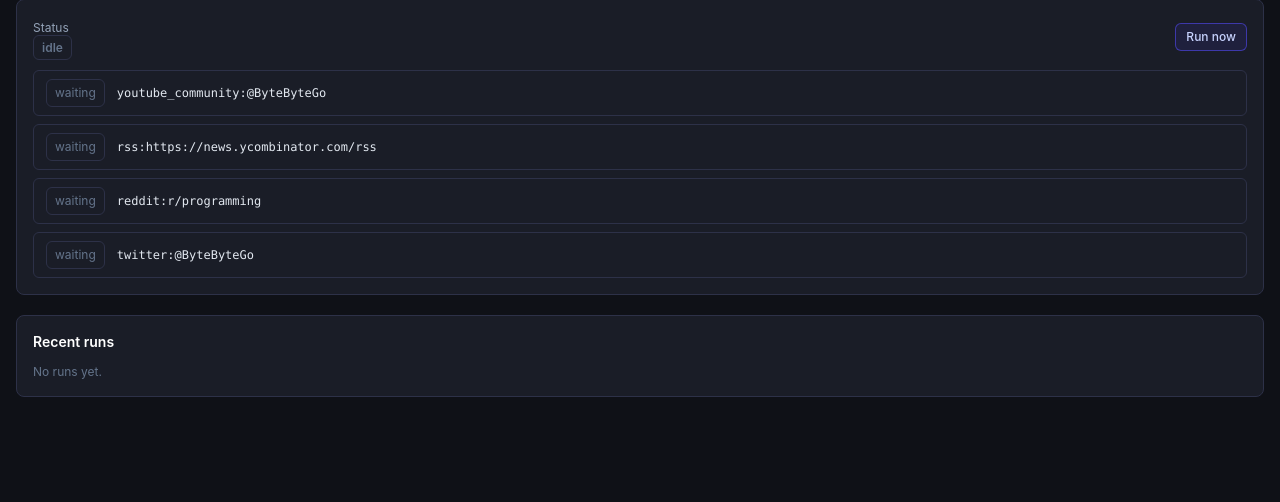
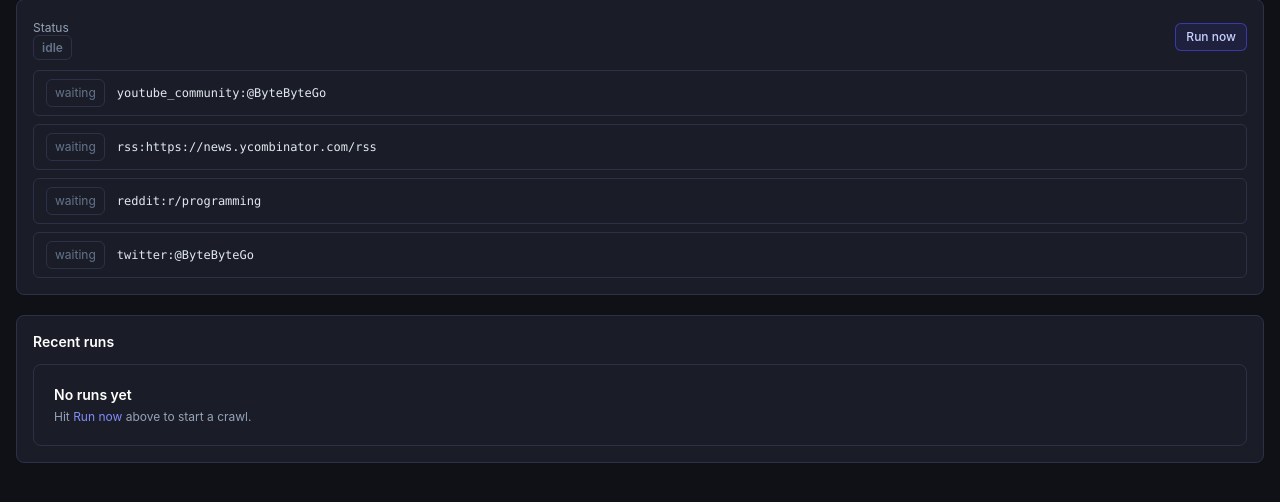
Before and after one commit to StuartJAtkinson/socialMediaArchiver, a Flask app: page /run in a window 1280 px wide. Shown: the part 141-643 px from the top of the page. Run offline with Flask 3, Linux system fonts and the light colour scheme; some libraries are stand-ins or nearby versions.

Commit message:
style(ui): bring Configure/Run/Schedule empty states up to match Browse/account
All four empty list messages now use the bordered .panel p-5 with an h3
heading and a sentence of guidance, matching the convention Browse and
the account page already use.

Co-Authored-By: Claude Opus 5 <noreply@anthropic.com>

```diff
--- a/templates/stages/run.html
+++ b/templates/stages/run.html
@@ -47,7 +47,12 @@
 
       <!-- Targets list -->
       <template x-if="targets.length === 0">
-        <p class="text-xs" style="color:var(--faint)">No targets configured. Add some under <a href="/configure" style="color:var(--accent)">Configure</a> first.</p>
+        <div class="panel p-5">
+          <h3 class="text-sm font-semibold text-white mb-1">No targets configured</h3>
+          <p class="text-xs" style="color:var(--muted)">
+            Add some under <a href="/configure" style="color:var(--accent)">Configure</a> first.
+          </p>
+        </div>
       </template>
       <div class="space-y-2" x-show="targets.length > 0">
         <template x-for="t in targets" :key="t.key">
@@ -65,7 +70,12 @@
     <div class="panel p-4">
       <h2 class="text-sm font-semibold text-white mb-3">Recent runs</h2>
       <template x-if="history.length === 0">
-        <p class="text-xs" style="color:var(--faint)">No runs yet.</p>
+        <div class="panel p-5">
+          <h3 class="text-sm font-semibold text-white mb-1">No runs yet</h3>
+          <p class="text-xs" style="color:var(--muted)">
+            Hit <span style="color:var(--accent)">Run now</span> above to start a crawl.
+          </p>
+        </div>
       </template>
       <div class="space-y-1" x-show="history.length > 0">
         <template x-for="h in history" :key="h.id || h.started_at">
```
Also changed, not shown: templates/stages/configure.html (+6 -1 lines), templates/stages/schedule.html (+6 -1 lines).
